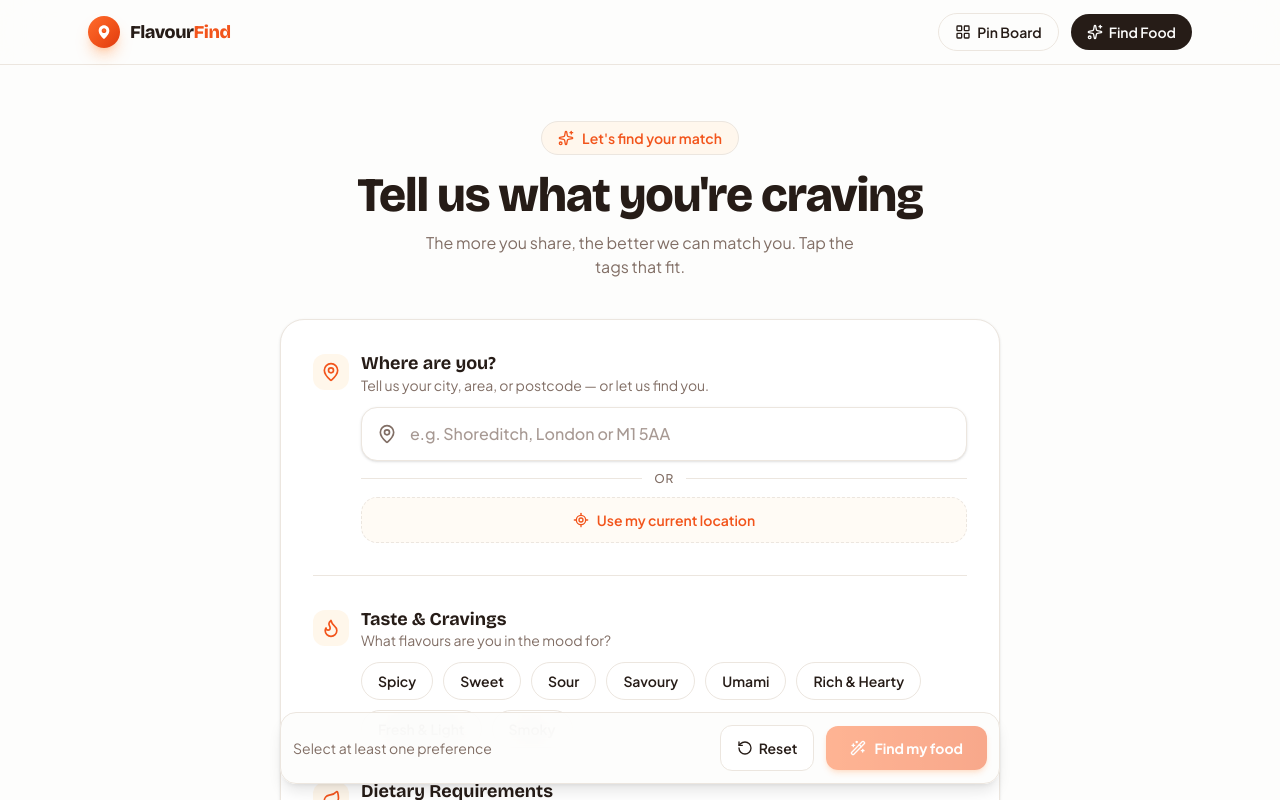
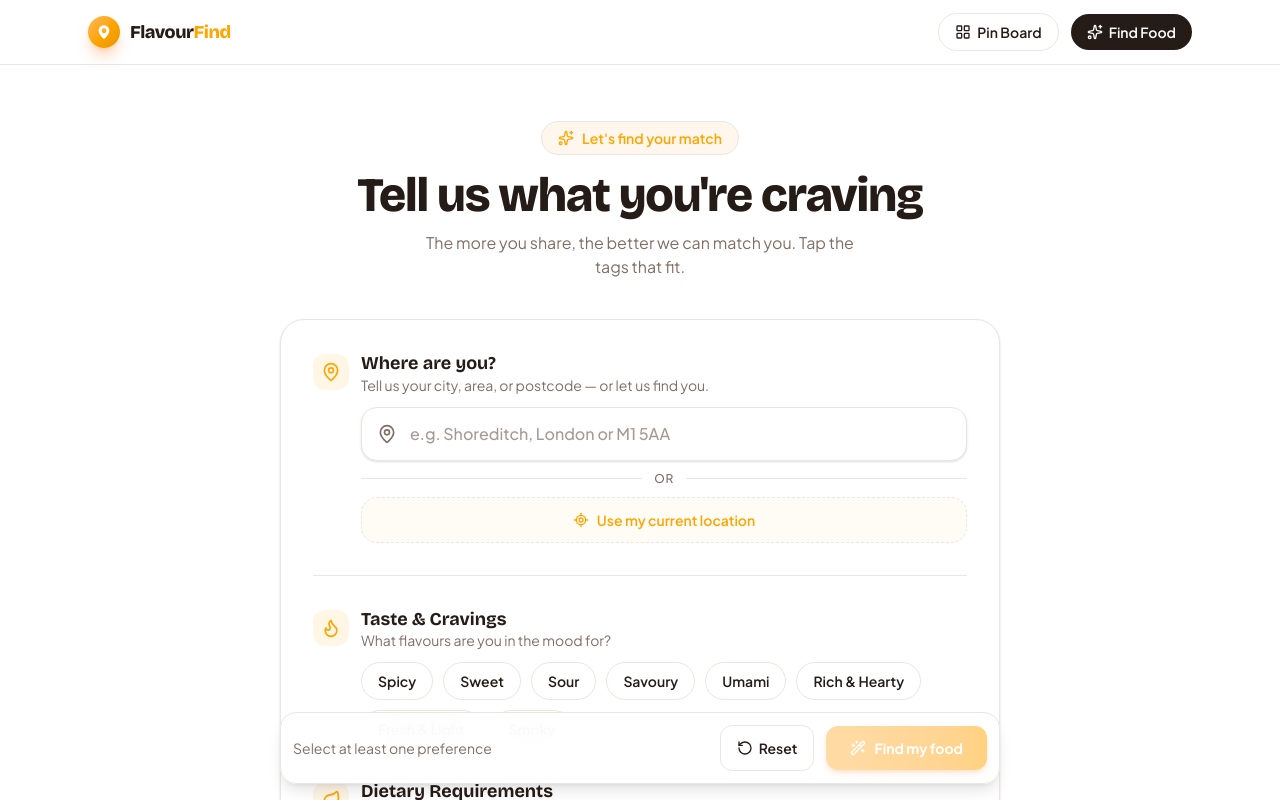
Before and after one commit to rzakir521-boop/FlavourFindDevelopment, a Next.js app: page /find in a window 1280 px wide. Shown: the top 800 px of the page. Built offline with nearby package versions, Linux system fonts and the light colour scheme.

Commit message:
Align brand palette to spec: pure orange (#FFA500) on white background
Design tokens and hardcoded accent colors previously used a red-orange
(#F2541B) gradient on an off-white background rather than the requested
Orange (#FFA500) / white scheme.

```diff
--- a/src/app/find/page.jsx
+++ b/src/app/find/page.jsx
@@ -89,7 +89,7 @@ export default function Find() {
 
       <main className="mx-auto w-full max-w-3xl flex-1 px-4 py-10 sm:px-6 sm:py-14">
         <div className="mb-10 text-center">
-          <div className="mb-4 inline-flex items-center gap-2 rounded-full border border-[#F2541B]/20 bg-orange-50 px-4 py-1.5 text-sm font-semibold text-[#F2541B]">
+          <div className="mb-4 inline-flex items-center gap-2 rounded-full border border-[#FFA500]/20 bg-orange-50 px-4 py-1.5 text-sm font-semibold text-[#FFA500]">
             <Sparkles className="h-4 w-4" />
             Let&apos;s find your match
           </div>
@@ -140,7 +140,7 @@ export default function Find() {
               type="button"
               onClick={handleSearch}
               disabled={!canSearch || loading}
-              className="inline-flex flex-1 items-center justify-center gap-2 rounded-xl bg-gradient-to-r from-[#FF6B2C] to-[#F2541B] px-6 py-3 text-sm font-bold text-white shadow-md shadow-orange-500/30 transition-all hover:brightness-105 active:scale-95 disabled:cursor-not-allowed disabled:opacity-50 sm:flex-none"
+              className="inline-flex flex-1 items-center justify-center gap-2 rounded-xl bg-gradient-to-r from-[#FFB84D] to-[#FFA500] px-6 py-3 text-sm font-bold text-white shadow-md shadow-orange-500/30 transition-all hover:brightness-105 active:scale-95 disabled:cursor-not-allowed disabled:opacity-50 sm:flex-none"
             >
               {loading ? (
                 <>
@@ -160,7 +160,7 @@ export default function Find() {
         {loading && (
           <div className="mt-16 flex flex-col items-center justify-center text-center">
             <div className="relative mb-6">
-              <div className="flex h-20 w-20 items-center justify-center rounded-full bg-gradient-to-br from-[#FF6B2C] to-[#F2541B] shadow-lg shadow-orange-500/30">
+              <div className="flex h-20 w-20 items-center justify-center rounded-full bg-gradient-to-br from-[#FFB84D] to-[#FFA500] shadow-lg shadow-orange-500/30">
                 <Utensils className="h-9 w-9 text-white" />
               </div>
               <div className="absolute inset-0 animate-ping rounded-full bg-orange-400/30" />
@@ -178,7 +178,7 @@ export default function Find() {
             <p className="font-display text-lg font-bold text-foreground">{error}</p>
             <button
               onClick={handleSearch}
-              className="mt-4 inline-flex items-center gap-2 rounded-full bg-foreground px-5 py-2.5 text-sm font-semibold text-background transition-all hover:bg-[#F2541B] hover:text-white"
+              className="mt-4 inline-flex items-center gap-2 rounded-full bg-foreground px-5 py-2.5 text-sm font-semibold text-background transition-all hover:bg-[#FFA500] hover:text-white"
             >
               <RotateCcw className="h-4 w-4" />
               Try again
@@ -206,7 +206,7 @@ export default function Find() {
             <div className="mt-8 text-center">
               <button
                 onClick={handleSearch}
-                className="inline-flex items-center gap-2 rounded-full border border-border bg-card px-6 py-3 text-sm font-semibold text-foreground transition-all hover:border-[#F2541B]/40 hover:bg-secondary"
+                className="inline-flex items-center gap-2 rounded-full border border-border bg-card px-6 py-3 text-sm font-semibold text-foreground transition-all hover:border-[#FFA500]/40 hover:bg-secondary"
               >
                 <RotateCcw className="h-4 w-4" />
                 Regenerate recommendations
--- a/src/app/globals.css
+++ b/src/app/globals.css
@@ -1,23 +1,23 @@
 @import "tailwindcss";
 
 :root {
-  --ff-bg: hsl(40 30% 99%);
+  --ff-bg: hsl(0 0% 100%);
   --ff-fg: hsl(20 25% 12%);
   --ff-card: hsl(0 0% 100%);
   --ff-card-fg: hsl(20 25% 12%);
-  --ff-primary: hsl(16 88% 52%);
-  --ff-primary-fg: hsl(40 40% 99%);
-  --ff-secondary: hsl(36 100% 96%);
-  --ff-secondary-fg: hsl(20 60% 30%);
-  --ff-muted: hsl(36 40% 95%);
+  --ff-primary: hsl(39 100% 50%);
+  --ff-primary-fg: hsl(0 0% 100%);
+  --ff-secondary: hsl(39 100% 95%);
+  --ff-secondary-fg: hsl(30 70% 30%);
+  --ff-muted: hsl(30 20% 96%);
   --ff-muted-fg: hsl(20 12% 45%);
-  --ff-accent: hsl(28 95% 55%);
-  --ff-accent-fg: hsl(40 40% 99%);
+  --ff-accent: hsl(39 100% 50%);
+  --ff-accent-fg: hsl(0 0% 100%);
   --ff-destructive: hsl(0 84% 60%);
   --ff-destructive-fg: hsl(0 0% 98%);
-  --ff-border: hsl(30 25% 90%);
-  --ff-input: hsl(30 25% 90%);
-  --ff-ring: hsl(16 88% 52%);
+  --ff-border: hsl(30 20% 90%);
+  --ff-input: hsl(30 20% 90%);
+  --ff-ring: hsl(39 100% 50%);
 }
 
 @theme inline {
--- a/src/components/Logo.jsx
+++ b/src/components/Logo.jsx
@@ -11,15 +11,15 @@ export default function Logo({ size = "md", className = "" }) {
   return (
     <Link href="/" className={`flex items-center gap-2.5 group ${className}`}>
       <div
-        className={`${s.box} relative flex items-center justify-center rounded-2xl bg-gradient-to-br from-[#FF6B2C] via-[#F2541B] to-[#E03A0E] shadow-lg shadow-orange-500/30 transition-transform group-hover:scale-105`}
+        className={`${s.box} relative flex items-center justify-center rounded-2xl bg-gradient-to-br from-[#FFB84D] via-[#FFA500] to-[#E69500] shadow-lg shadow-orange-500/30 transition-transform group-hover:scale-105`}
       >
         <svg width={s.icon} height={s.icon} viewBox="0 0 24 24" fill="none" xmlns="http://www.w3.org/2000/svg">
           <path d="M12 2C7.6 2 4 5.6 4 10c0 5.2 6.4 11.2 7.3 12 .4.3.9.3 1.3 0C13.6 21.2 20 15.2 20 10c0-4.4-3.6-8-8-8zm0 11.5c-1.9 0-3.5-1.6-3.5-3.5S10.1 6.5 12 6.5s3.5 1.6 3.5 3.5-1.6 3.5-3.5 3.5z" fill="white"/>
-          <path d="M10.2 8.8c.2-.3.5-.4.8-.4.3 0 .6.1.8.4l.2.2.2-.2c.2-.3.5-.4.8-.4.3 0 .6.1.8.4.3.4.3 1 0 1.4l-1.4 1.5c-.2.2-.5.2-.7 0L10.2 10.2c-.3-.4-.3-1 0-1.4z" fill="#FF6B2C"/>
+          <path d="M10.2 8.8c.2-.3.5-.4.8-.4.3 0 .6.1.8.4l.2.2.2-.2c.2-.3.5-.4.8-.4.3 0 .6.1.8.4.3.4.3 1 0 1.4l-1.4 1.5c-.2.2-.5.2-.7 0L10.2 10.2c-.3-.4-.3-1 0-1.4z" fill="#FFB84D"/>
         </svg>
       </div>
       <span className={`${s.text} font-display font-extrabold tracking-tight text-foreground`}>
-        Flavour<span className="text-[#F2541B]">Find</span>
+        Flavour<span className="text-[#FFA500]">Find</span>
       </span>
     </Link>
   );
--- a/src/components/Navbar.jsx
+++ b/src/components/Navbar.jsx
@@ -10,14 +10,14 @@ export default function Navbar() {
         <nav className="flex items-center gap-2 sm:gap-3">
           <Link
             href="/pinboard"
-            className="inline-flex items-center gap-1.5 rounded-full border border-border px-4 py-2 text-sm font-semibold text-foreground transition-all hover:border-[#F2541B]/40 hover:bg-secondary"
+            className="inline-flex items-center gap-1.5 rounded-full border border-border px-4 py-2 text-sm font-semibold text-foreground transition-all hover:border-[#FFA500]/40 hover:bg-secondary"
           >
             <LayoutGrid className="h-4 w-4" />
             <span className="hidden sm:inline">Pin Board</span>
           </Link>
           <Link
             href="/find"
-            className="group inline-flex items-center gap-1.5 rounded-full bg-foreground px-4 py-2 text-sm font-semibold text-background transition-all hover:bg-[#F2541B] hover:text-white hover:shadow-lg hover:shadow-orange-500/30"
+            className="group inline-flex items-center gap-1.5 rounded-full bg-foreground px-4 py-2 text-sm font-semibold text-background transition-all hover:bg-[#FFA500] hover:text-white hover:shadow-lg hover:shadow-orange-500/30"
           >
             <Sparkles className="h-4 w-4" />
             Find Food
--- a/src/components/find/FreeTextInput.jsx
+++ b/src/components/find/FreeTextInput.jsx
@@ -6,7 +6,7 @@ export default function FreeTextInput({ value, onChange }) {
   return (
     <div className="space-y-3">
       <div className="flex items-start gap-3">
-        <div className="mt-0.5 flex h-9 w-9 shrink-0 items-center justify-center rounded-xl bg-secondary text-[#F2541B]">
+        <div className="mt-0.5 flex h-9 w-9 shrink-0 items-center justify-center rounded-xl bg-secondary text-[#FFA500]">
           <MessageSquare className="h-5 w-5" />
         </div>
         <div>
@@ -25,7 +25,7 @@ export default function FreeTextInput({ value, onChange }) {
           onChange={(e) => onChange(e.target.value)}
           placeholder="e.g. I want somewhere cosy with outdoor seating and a good wine list, ideally under £30 a head"
           rows={3}
-          className="w-full resize-none rounded-2xl border border-border bg-card px-4 py-3.5 text-base font-medium text-foreground shadow-sm outline-none transition-all placeholder:text-muted-foreground/70 focus:border-[#F2541B] focus:ring-4 focus:ring-orange-500/15"
+          className="w-full resize-none rounded-2xl border border-border bg-card px-4 py-3.5 text-base font-medium text-foreground shadow-sm outline-none transition-all placeholder:text-muted-foreground/70 focus:border-[#FFA500] focus:ring-4 focus:ring-orange-500/15"
         />
       </div>
     </div>
--- a/src/components/find/LocationInput.jsx
+++ b/src/components/find/LocationInput.jsx
@@ -31,7 +31,7 @@ export default function LocationInput({ value, onChange }) {
   return (
     <div className="space-y-3">
       <div className="flex items-start gap-3">
-        <div className="mt-0.5 flex h-9 w-9 shrink-0 items-center justify-center rounded-xl bg-secondary text-[#F2541B]">
+        <div className="mt-0.5 flex h-9 w-9 shrink-0 items-center justify-center rounded-xl bg-secondary text-[#FFA500]">
           <MapPin className="h-5 w-5" />
         </div>
         <div>
@@ -52,7 +52,7 @@ export default function LocationInput({ value, onChange }) {
             value={value}
             onChange={(e) => onChange(e.target.value)}
             placeholder="e.g. Shoreditch, London or M1 5AA"
-            className="w-full rounded-2xl border border-border bg-card py-3.5 pl-12 pr-4 text-base font-medium text-foreground shadow-sm outline-none transition-all placeholder:text-muted-foreground/70 focus:border-[#F2541B] focus:ring-4 focus:ring-orange-500/15"
+            className="w-full rounded-2xl border border-border bg-card py-3.5 pl-12 pr-4 text-base font-medium text-foreground shadow-sm outline-none transition-all placeholder:text-muted-foreground/70 focus:border-[#FFA500] focus:ring-4 focus:ring-orange-500/15"
           />
         </div>
 
@@ -66,7 +66,7 @@ export default function LocationInput({ value, onChange }) {
           type="button"
           onClick={detectLocation}
           disabled={detecting}
-          className="inline-flex items-center justify-center gap-2 rounded-2xl border border-dashed border-[#F2541B]/40 bg-orange-50/50 py-3 text-sm font-semibold text-[#F2541B] transition-all hover:border-[#F2541B] hover:bg-orange-50 disabled:opacity-60"
+          className="inline-flex items-center justify-center gap-2 rounded-2xl border border-dashed border-[#FFA500]/40 bg-orange-50/50 py-3 text-sm font-semibold text-[#FFA500] transition-all hover:border-[#FFA500] hover:bg-orange-50 disabled:opacity-60"
         >
           {detecting ? (
             <>
--- a/src/components/find/PreferenceTags.jsx
+++ b/src/components/find/PreferenceTags.jsx
@@ -10,7 +10,7 @@ export default function PreferenceTags({ category, selected, onToggle }) {
   return (
     <div className="space-y-3">
       <div className="flex items-start gap-3">
-        <div className="mt-0.5 flex h-9 w-9 shrink-0 items-center justify-center rounded-xl bg-secondary text-[#F2541B]">
+        <div className="mt-0.5 flex h-9 w-9 shrink-0 items-center justify-center rounded-xl bg-secondary text-[#FFA500]">
           <Icon className="h-5 w-5" />
         </div>
         <div>
@@ -31,8 +31,8 @@ export default function PreferenceTags({ category, selected, onToggle }) {
               onClick={() => onToggle(category.id, opt.id)}
               className={`rounded-full border px-4 py-2 text-sm font-semibold transition-all duration-200 active:scale-95 ${
                 isSelected
-                  ? "border-transparent bg-gradient-to-r from-[#FF6B2C] to-[#F2541B] text-white shadow-md shadow-orange-500/30"
-                  : "border-border bg-card text-foreground hover:border-[#F2541B]/40 hover:bg-secondary"
+                  ? "border-transparent bg-gradient-to-r from-[#FFB84D] to-[#FFA500] text-white shadow-md shadow-orange-500/30"
+                  : "border-border bg-card text-foreground hover:border-[#FFA500]/40 hover:bg-secondary"
               }`}
             >
               {opt.label}
--- a/src/components/find/RecommendationCard.jsx
+++ b/src/components/find/RecommendationCard.jsx
@@ -5,7 +5,7 @@ export default function RecommendationCard({ restaurant, index }) {
 
   return (
     <div
-      className="group relative overflow-hidden rounded-3xl border border-border bg-card p-5 shadow-sm transition-all duration-300 hover:-translate-y-1 hover:border-[#F2541B]/30 hover:shadow-xl hover:shadow-orange-500/10 sm:p-6"
+      className="group relative overflow-hidden rounded-3xl border border-border bg-card p-5 shadow-sm transition-all duration-300 hover:-translate-y-1 hover:border-[#FFA500]/30 hover:shadow-xl hover:shadow-orange-500/10 sm:p-6"
       style={{ animationDelay: `${index * 80}ms` }}
     >
       <div className="absolute -right-10 -top-10 h-32 w-32 rounded-full bg-gradient-to-br from-orange-100 to-amber-50 opacity-0 transition-opacity duration-300 group-hover:opacity-100" />
--- a/src/components/pinboard/PinCard.jsx
+++ b/src/components/pinboard/PinCard.jsx
@@ -30,7 +30,7 @@ export default function PinCard({ pin }) {
   };
 
   return (
-    <div className="group break-inside-avoid rounded-3xl border border-border bg-card p-5 shadow-sm transition-all duration-300 hover:-translate-y-1 hover:border-[#F2541B]/30 hover:shadow-lg hover:shadow-orange-500/10">
+    <div className="group break-inside-avoid rounded-3xl border border-border bg-card p-5 shadow-sm transition-all duration-300 hover:-translate-y-1 hover:border-[#FFA500]/30 hover:shadow-lg hover:shadow-orange-500/10">
       <div className="mb-3 flex items-start justify-between gap-2">
         <div className="min-w-0">
           <h3 className="font-display text-lg font-bold leading-tight text-foreground">
@@ -48,7 +48,7 @@ export default function PinCard({ pin }) {
         {pin.cuisineTags.map((tag) => (
           <span
             key={tag}
-            className="rounded-full border border-[#F2541B]/20 bg-orange-50 px-2.5 py-0.5 text-xs font-semibold text-[#F2541B]"
+            className="rounded-full border border-[#FFA500]/20 bg-orange-50 px-2.5 py-0.5 text-xs font-semibold text-[#FFA500]"
           >
             {tag}
           </span>
```
Also changed, not shown: src/app/page.jsx (+6 -6 lines), src/app/pinboard/page.jsx (+4 -4 lines), src/components/pinboard/CreatePinForm.jsx (+6 -6 lines).
